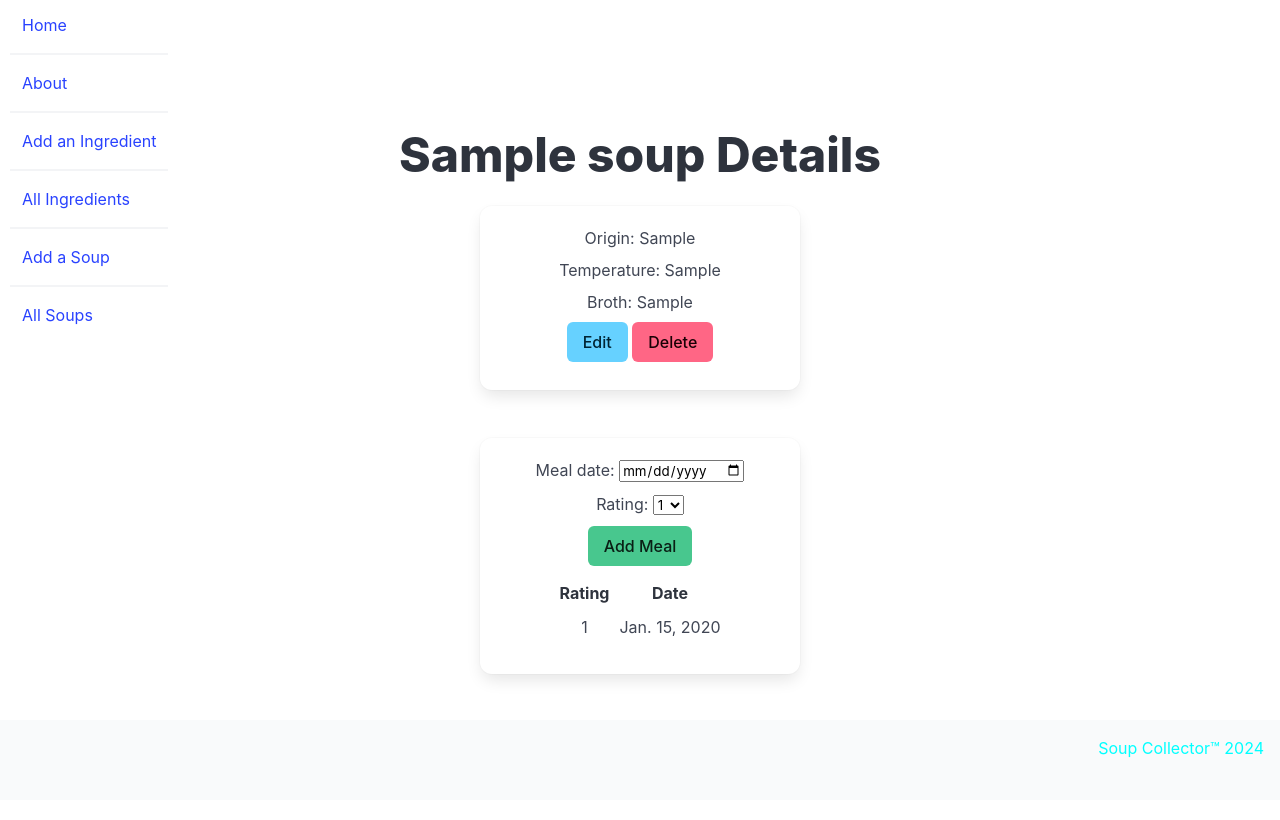
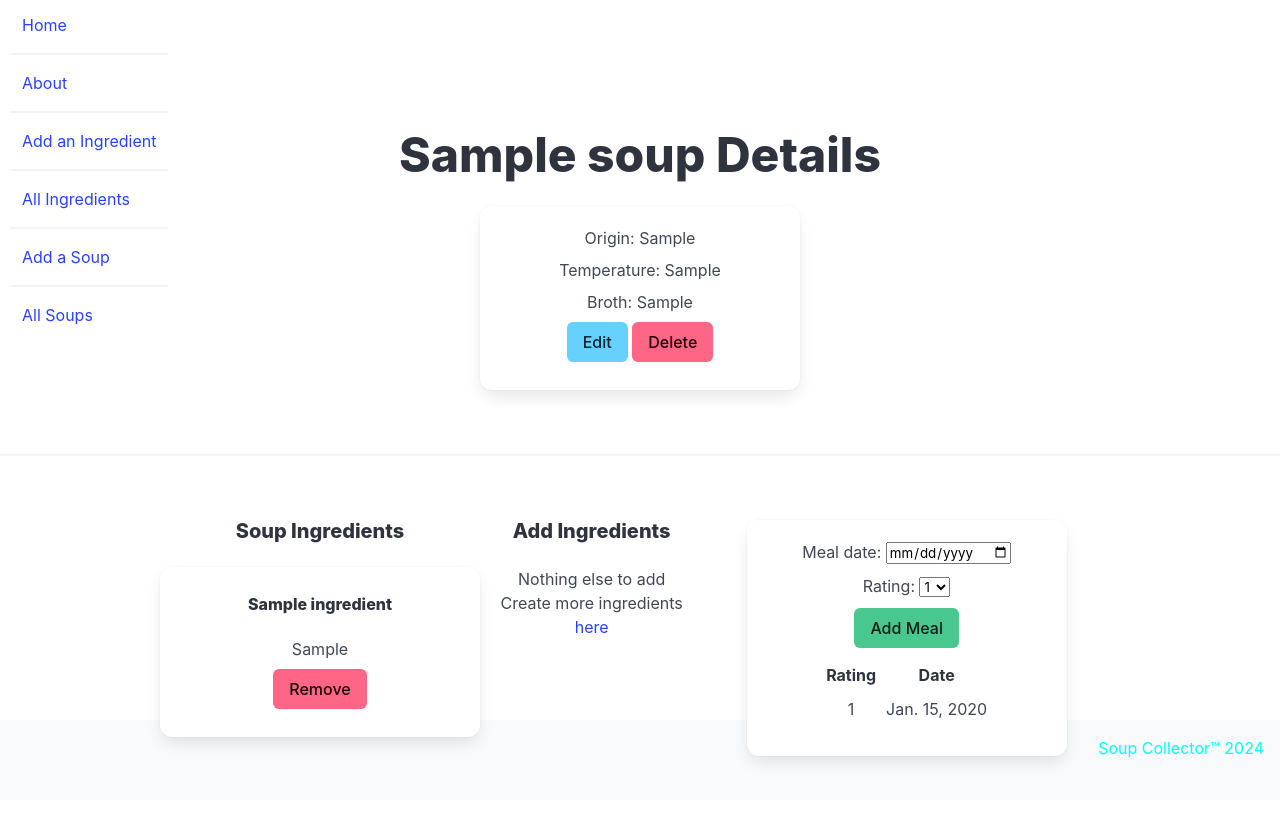
Before and after one commit to VSoups/soup-collector, a Django app: page /soups/1/ in a window 1280 px wide. Before the commit the page ends 758 px from the top, so only its background shows below. Run offline with Django 5.2, Linux system fonts and the light colour scheme; tables that the repository leaves empty hold one stand-in row (values such as "Sample post").

Commit message:
Part 5 Done

```diff
--- a/main_app/static/css/style.css
+++ b/main_app/static/css/style.css
@@ -20,6 +20,10 @@
     justify-content: end;
     align-items: center;
     margin-right: 10px;
+}
+
+hr {
+    margin: 4rem 0;
 }
 
 h1 {
@@ -72,12 +76,20 @@ th, td {
     padding: 5px
 }
 
-#soup-del-form, .meal-detail {
+#soup-del-form {
     display: flex;
     flex-direction: column;
     justify-content: center;
     align-items: center;
     margin: 3rem auto 0;
+}
+
+.meal-detail {
+    display: flex;
+    flex-direction: column;
+    justify-content: center;
+    align-items: center;
+    margin: 0 auto;
 }
 
 .meal-detail > form > * {
@@ -101,8 +113,15 @@ th, td {
     margin: 2rem auto;
 }
 
-.ing-form > *, .ing-details > * {
+.ing-details > * {
     margin-bottom: 5px;
+}
+
+.ing-form {
+    display: flex;
+    flex-direction: column;
+    justify-content: center;
+    align-items: center;
 }
 
 .ing-delete-form {
@@ -112,3 +131,26 @@ th, td {
     justify-content: center;
     align-items: center;
 }
+
+.soup-extras {
+    display: grid;
+    grid-template-columns: 1.25fr 1fr;
+    margin: 4rem 20vmin;
+}
+
+.soup-ings, .add-ing, .soup-ing-list {
+    display: flex;
+    flex-direction: column;
+    justify-content: flex-start;
+    align-items: center;
+}
+
+.soup-assoc {
+    display: grid;
+    grid-template-columns: 1fr 1fr;
+    gap: 10px;
+}
+
+.ing-item-add > *, .ing-item-rem > * {
+    margin: 0.5rem auto;
+}
--- a/main_app/templates/main_app/ingredients_form.html
+++ b/main_app/templates/main_app/ingredients_form.html
@@ -7,9 +7,11 @@
     <h1 class="title is-1">Add Ingredient</h1>
 {% endif %}
 
-<form action="{% url 'edit_ing' object.id %}" method="POST" class="box ing-form">
+<form action="" method="POST" class="box ing-form">
     {% csrf_token %}
-    {{ form.as_p }}
+    <table>
+        {{ form.as_table }}
+    </table>
     <button class="button is-success">Add</button>
 </form>
 
--- a/main_app/templates/soups/detail.html
+++ b/main_app/templates/soups/detail.html
@@ -10,7 +10,42 @@
     <a href="{% url 'update_soup' soup.id %}" class="button is-info">Edit</a>
     <a href="{% url 'delete_soup' soup.id %}" class="button is-danger">Delete</a>
 </div>
-
+<hr />
+<section class="soup-extras">
+    <section class="soup-assoc">
+        <div class="soup-ing-list">
+            <h3 class="title is-5">Soup Ingredients</h3>
+            {% if soup.ingredients.count %}
+                {% for i in soup.ingredients.all %}
+                    <div class="ing-item-rem box">
+                        <p class="title is-6">{{ i.name }}</p>
+                        <p>{{ i.food_group }}</p>
+                        <form action="{% url 'unassoc_ing' soup.id i.id %}" method="DELETE">
+                            <button type="submit" class="button is-danger">Remove</button>
+                        </form>
+                    </div>
+                {% endfor %}
+            {% else %}
+                <p>No Ingredients added yet</p>
+            {% endif %}
+        </div>
+        <div class="add-ing">
+            <h3 class="title is-5">Add Ingredients</h3>
+            {% if ingredients.count %}
+                {% for ing in ingredients.all %}
+                    <!-- Add association form -->
+                    <form action="{% url 'assoc_ing' soup.id ing.id %}" method="POST" class="ing-item-add box">
+                        {% csrf_token %}
+                        <p class="title is-6">{{ ing.name }}</p>
+                        <p>{{ ing.food_group }}</p>
+                        <button type="submit" class="button is-success">Add</button>
+                    </form>
+                {% endfor %}
+            {% else %}
+                <p style="text-align: center;">Nothing else to add<br />Create more ingredients <a href="{% url 'add_ing' %}">here</a></p>
+            {% endif %}
+        </div>
+    </section>
     <div class="meal-detail box">
         <form action="{% url 'add_meal' soup.id %}" method="POST">
             {% csrf_token %}
@@ -34,6 +69,7 @@
             </tbody>
         </table>
     </div>
+</section>
 
 <script>
     const dateEl = document.getElementById('id_date');
--- a/main_app/urls.py
+++ b/main_app/urls.py
@@ -14,5 +14,7 @@ urlpatterns = [
     path('ingredients/<int:ing_id>/', views.ing_detail, name='ing_detail'),
     path('ingredients/create', views.ing_create.as_view(), name='add_ing'),
     path('ingredients/<int:pk>/edit/', views.ing_edit.as_view(), name='edit_ing'),
-    path('ingredients/<int:pk>/delete/', views.ing_delete.as_view(), name='del_ing')
+    path('ingredients/<int:pk>/delete/', views.ing_delete.as_view(), name='del_ing'),
+    path('soups/<int:soup_id>/assoc_ingredients/<int:ing_id>/', views.assoc_ing, name='assoc_ing'),
+    path('soups/<int:soup_id>/unassoc_ingredients/<int:ing_id>/', views.unassoc_ing, name='unassoc_ing'),
 ]
--- a/main_app/views.py
+++ b/main_app/views.py
@@ -24,10 +24,13 @@ def soup_index(request):
 
 def soup_detail(request, soup_id):
     soup = Soup.objects.get(id = soup_id)
+    soup_ings = soup.ingredients.all().values_list('id')
+    excluded_ings = Ingredients.objects.exclude(id__in=soup_ings)
     meal_form = MealForm()
     return render(request, 'soups/detail.html', {
         'soup': soup,
         'meal_form': meal_form,
+        'ingredients': excluded_ings
     })
 
 class soup_create(CreateView):
@@ -73,3 +76,11 @@ class ing_edit(UpdateView):
 class ing_delete(DeleteView):
     model = Ingredients
     success_url = '/ingredients'
+
+def assoc_ing(request, soup_id, ing_id):
+    Soup.objects.get(id=soup_id).ingredients.add(ing_id)
+    return redirect('detail', soup_id=soup_id)
+
+def unassoc_ing(request, soup_id, ing_id):
+    Soup.objects.get(id=soup_id).ingredients.remove(ing_id)
+    return redirect('detail', soup_id=soup_id)
```
Lines whose indentation alone changed are shown as unchanged.
